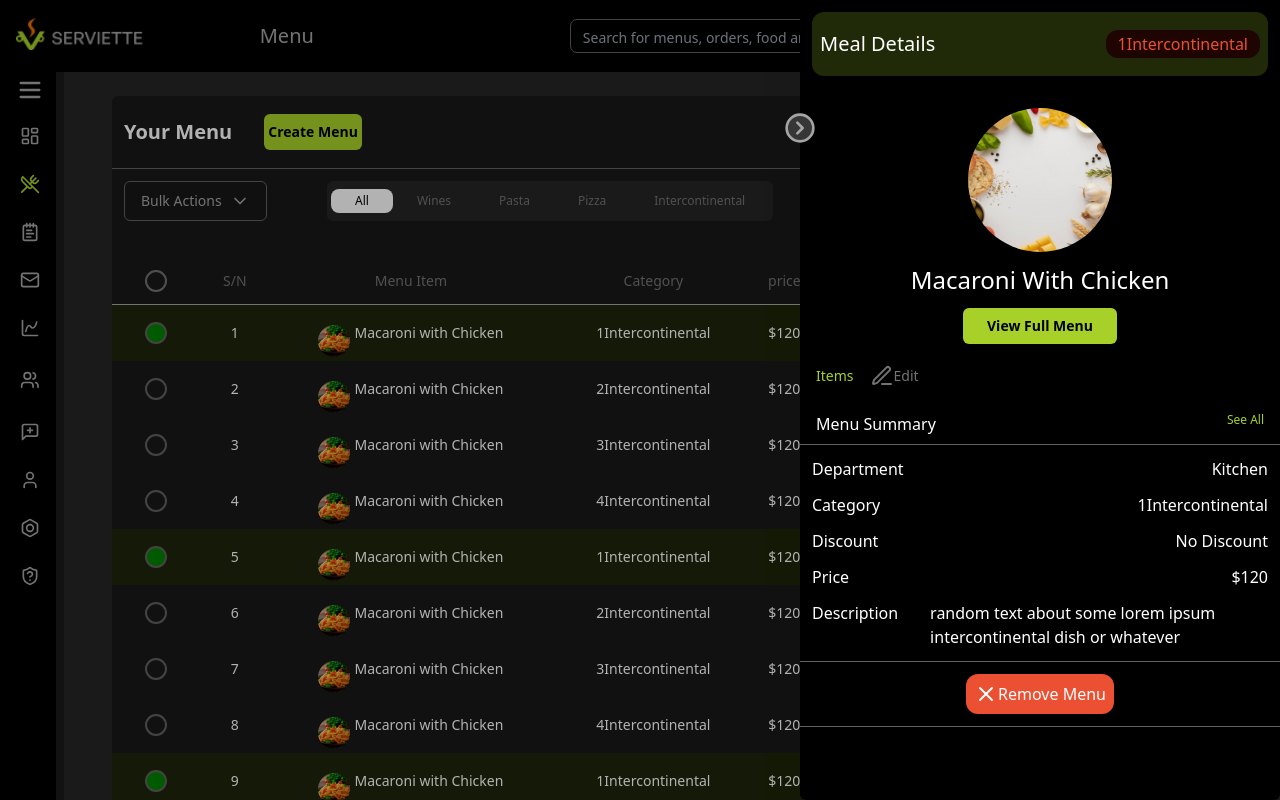
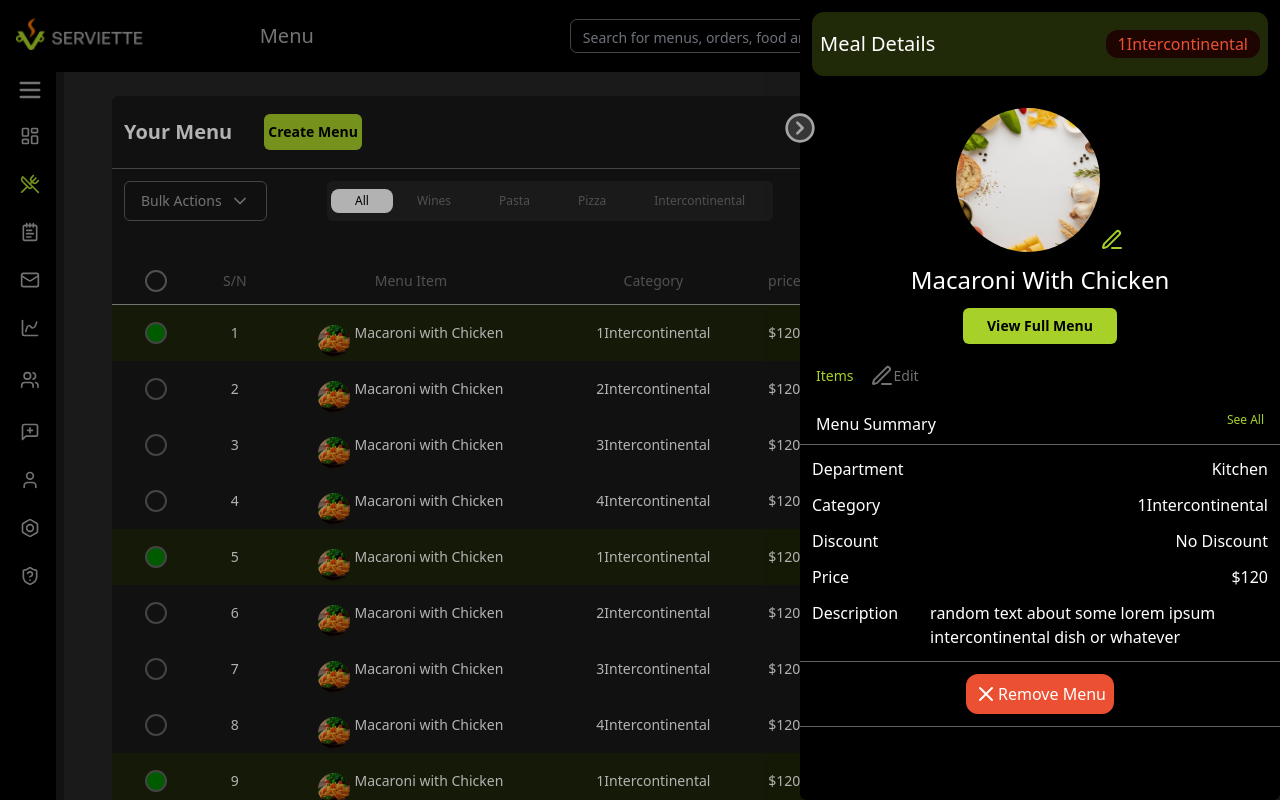
Before and after one commit to preciousaffiah/admin-dashboard-template, a Next.js app: page /admin/menus in a window 1280 px wide. Both pictures are taken after a click on the element 672 px from the left and 333 px from the top of the page. Shown: the top 800 px of the page. Built offline with nearby package versions, Linux system fonts and the light colour scheme.

Commit message:
set up edit menu image

```diff
--- a/pages/admin/menus.tsx
+++ b/pages/admin/menus.tsx
@@ -1,6 +1,6 @@
 import { AuthLayout, WaiterLayout } from "@layouts";
 import Link from "next/link";
-import React, { FC, useEffect, useState } from "react";
+import React, { FC, useEffect, useRef, useState } from "react";
 import { PageAnimation } from "@/components/serviette-ui";
 import { Button } from "@/components/ui/button";
 import { MainNavbar, Modal } from "@/components/shared";
@@ -444,6 +444,11 @@ const Menu: FC = () => {
   const [success, setSuccess] = useState(false);
   const [isButtonEnabled, setIsButtonEnabled] = useState(false);
 
+  const [imagePreview, setImagePreview] = useState<string | null>(null);
+  const [isImageLoading, setIsImageLoading] = useState(false);
+  // Ref for the hidden file input
+  const fileInputRef = useRef<HTMLInputElement | null>(null);
+
   const items_per_page = 10;
   const total_pages = Math.ceil(data.length / items_per_page);
 
@@ -462,6 +467,27 @@ const Menu: FC = () => {
     const startIndex = (currentPage - 1) * items_per_page;
     const endIndex = startIndex + items_per_page;
     return invoiceData.slice(startIndex, endIndex);
+  };
+
+  // Handle image upload and create preview
+  const handleImageChange = (e: React.ChangeEvent<HTMLInputElement>) => {
+    const file = e.target.files?.[0];
+    if (file) {
+      const imageUrl = URL.createObjectURL(file);
+
+      setIsImageLoading(true);
+      setTimeout(() => {
+        console.log("...where image upload aapi comes in");
+        setImagePreview(imageUrl);
+
+        return setIsImageLoading(false);
+      }, 3000);
+    }
+  };
+
+  // Function to trigger the file input click
+  const handleIconClick = () => {
+    fileInputRef.current?.click();
   };
 
   const formCheck = () => {
@@ -650,13 +676,43 @@ const Menu: FC = () => {
                     </div>
                     <div className="my-2 md:mb-3 md:mt-8 flex justify-center px-2 items-center text-white">
                       <div className="gap-y-3 flex flex-col h-full justify-center text-secondary-border">
-                        <div className="w-36 h-36 m-auto">
-                          <Image
-                            alt="img"
-                            src={orderImg2}
-                            className="w-full h-full rounded-full"
+                        <div className="flex w-full h-full justify-center items-end">
+                          <div className="w-36 h-36">
+                            {imagePreview ? (
+                              <div className="relative w-full h-full">
+                                <Image
+                                  src={imagePreview}
+                                  alt="img"
+                                  layout="fill"
+                                  objectFit="cover"
+                                  className="object-cover rounded-full"
+                                />
+                              </div>
+                            ) : (
+                              <Image
+                                alt="img"
+                                src={orderImg2}
+                                className="w-full h-full rounded-full"
+                              />
+                            )}
+                          </div>
+                          <Input
+                            type="file"
+                            accept="image/*"
+                            onChange={handleImageChange}
+                            ref={fileInputRef}
+                            className="hidden"
                           />
+                          {isImageLoading ? (
+                            <LoaderCircle className="text-secondary-border rotate-icon" />
+                          ) : (
+                            <Edit3
+                              onClick={handleIconClick}
+                              className="text-primary-green cursor-pointer"
+                            />
+                          )}
                         </div>
+
                         <div className="w-full flex flex-col text-center">
                           <p className="text-2xl font-medium capitalize text-white">
                             {selectedInvoice.Name}
```
